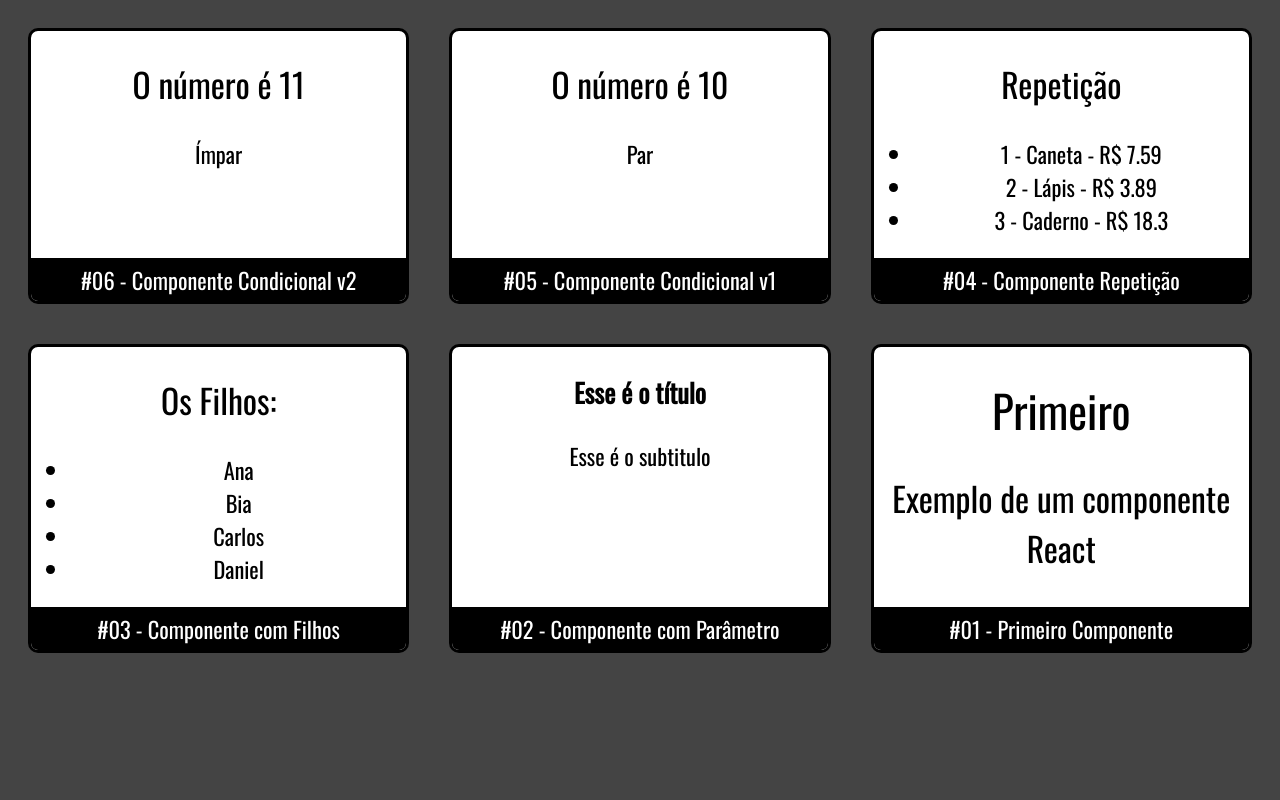
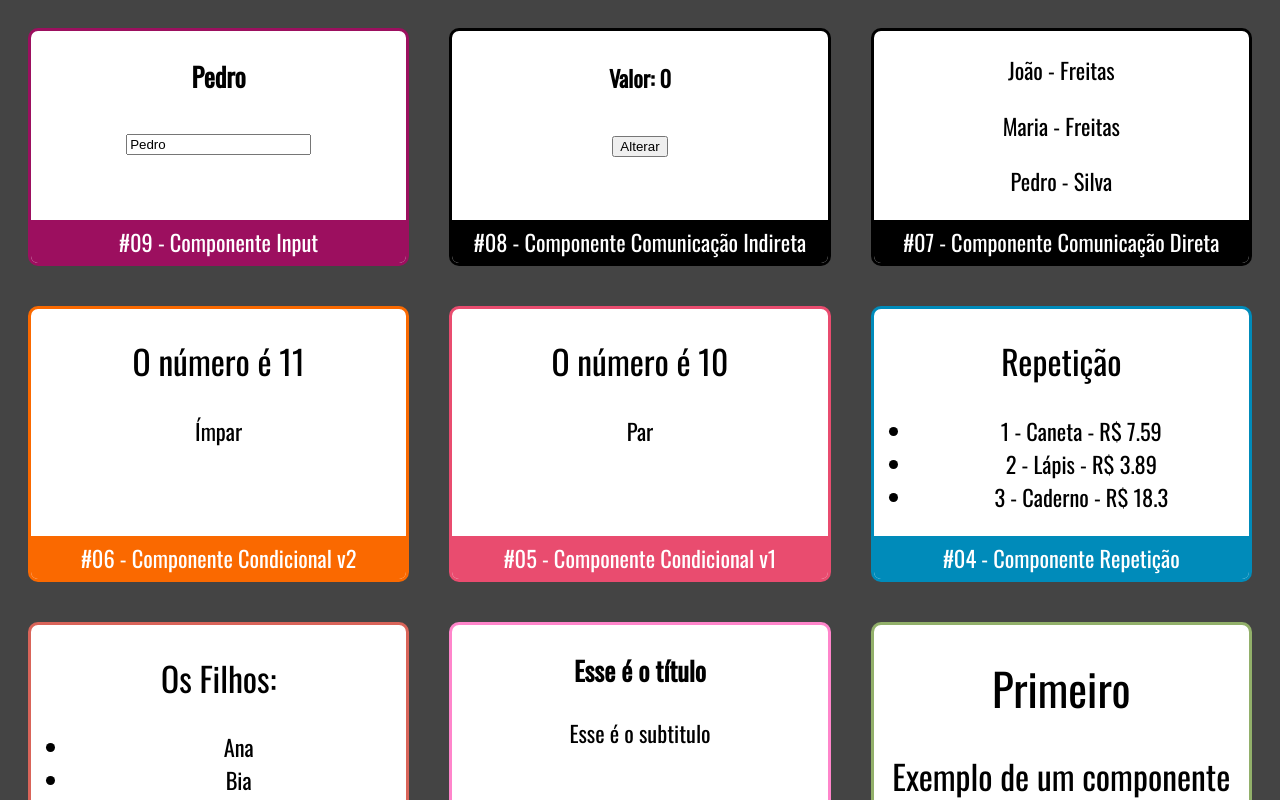
Before and after one commit to MateusMaciel340/masterclass-react-cod3r, a React (Create React App) app: page / in a window 1280 px wide. Shown: the top 800 px of the page. Built offline with nearby package versions, Linux system fonts and the light colour scheme.

Commit message:
Componentes controlados | Correções | Inserção no App.js

```diff
--- a/src/App.js
+++ b/src/App.js
@@ -8,19 +8,33 @@ import Repeticao from "./components/basicos/Repeticao";
 import Condicional from "./components/basicos/Condicional";
 import CondicionalComIf from "./components/basicos/Condicional";
 
+import Pai from "./components/comunicacao/direta/Pai";
+import Super from "./components/comunicacao/indireta/Super";
+
+import Input from "./components/form/Input";
+
 function App() {
   return (
       <div className="App">
-        <Card titulo="#06 - Componente Condicional v2">
+        <Card titulo="#09 - Componente Input" color="#9C0F5F">
+            <Input></Input>
+        </Card>
+        <Card titulo="#08 - Componente Comunicação Indireta" color="#000">
+            <Super></Super>
+        </Card>
+        <Card titulo="#07 - Componente Comunicação Direta">
+            <Pai sobrenome="Freitas"></Pai>
+        </Card>
+        <Card titulo="#06 - Componente Condicional v2" color="#FA6900">
             <CondicionalComIf numero={11}></CondicionalComIf>
         </Card>
-        <Card titulo="#05 - Componente Condicional v1">
+        <Card titulo="#05 - Componente Condicional v1" color="#E94C6F">
             <Condicional numero={10}></Condicional>
         </Card>
-        <Card titulo="#04 - Componente Repetição">
+        <Card titulo="#04 - Componente Repetição" color="#008BBA">
             <Repeticao></Repeticao>
         </Card>
-        <Card titulo="#03 - Componente com Filhos">
+        <Card titulo="#03 - Componente com Filhos" color="#D96459">
             <ComFilhos>
                 <ul>
                     <li>Ana</li>
@@ -30,11 +44,11 @@ function App() {
                 </ul>
             </ComFilhos>
         </Card>
-        <Card titulo="#02 - Componente com Parâmetro">
+        <Card titulo="#02 - Componente com Parâmetro" color="#FF85CB">
             <ComParametro titulo="Esse é o título"
             subtitulo="Esse é o subtitulo"></ComParametro>
         </Card>
-        <Card titulo="#01 - Primeiro Componente">
+        <Card titulo="#01 - Primeiro Componente" color="#92B06A">
             <Primeiro/>
         </Card>
       </div>
--- a/src/components/basicos/ComParametro.jsx
+++ b/src/components/basicos/ComParametro.jsx
@@ -1,6 +1,9 @@
 import React from "react";
 
 function ComParametro(props){
+    // props é somente leitura!!!
+    // props.titulo = "Outro título";
+
     return(
         <div>
             <h3>{props.titulo}</h3>
--- /dev/null
+++ b/src/components/form/Input.jsx
@@ -0,0 +1,16 @@
+import React, { useState } from "react";
+
+function Input(props){
+
+    const [nome, setNome] = useState("Pedro");
+
+    return(
+        <div>
+            <h3>{nome}</h3>
+            <input type="text" value={nome}
+                onChange={e => setNome(e.target.value)}/>
+        </div>
+    )
+}
+
+export default Input;
--- a/src/components/layout/Card.jsx
+++ b/src/components/layout/Card.jsx
@@ -3,11 +3,15 @@ import React from "react";
 
 function Card(props){
     return(
-        <div className="Card">
+        <div className="Card" style={{
+            borderColor: props.color || "#000"
+        }}>
             <div className="Content">
                 {props.children}
             </div>
-            <div className="Footer">
+            <div className="Footer" style={{
+                backgroundColor: props.color || "#000"
+            }}>
                 {props.titulo}
             </div>
         </div>
```
